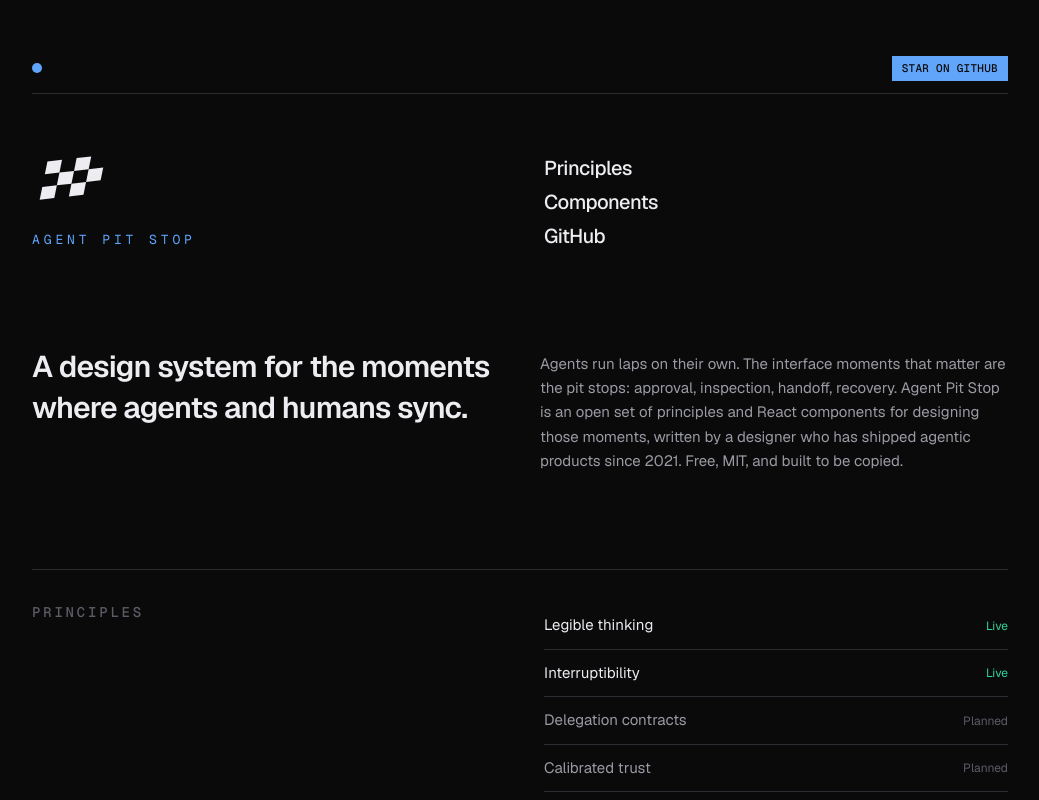
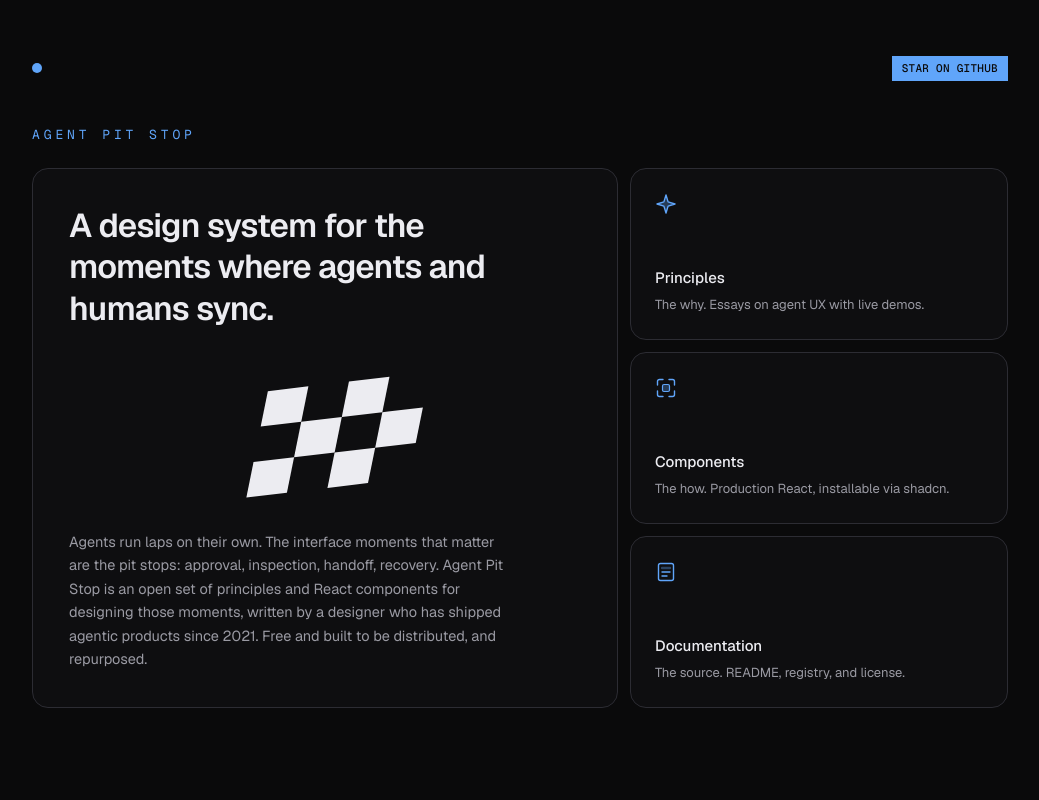
Before and after one commit to acaspx/agent-pitstop, a Next.js app: page / in a window 1280 px wide. Shown: the top 800 px of the page, without its empty margins (120-1159 px from the left). Built offline with nearby package versions, Linux system fonts and the light colour scheme.

Commit message:
feat: card-grid hero with flag centerpiece, icon link cards, dotted footer

```diff
--- a/app/page.tsx
+++ b/app/page.tsx
@@ -15,6 +15,65 @@ const components = [
   { title: "Approval Gate", href: "/components/approval-gate", status: "Live" },
   { title: "Agent Task List", href: "/components/agent-task-list", status: "Live" },
   { title: "Interrupt Bar", href: "/components/interrupt-bar", status: "Live" },
+];
+
+/* two-tone icons in the site accent */
+function SparkIcon() {
+  return (
+    <svg width="22" height="22" viewBox="0 0 22 22" fill="none" aria-hidden>
+      <path
+        d="M11 2l2.1 6.9L20 11l-6.9 2.1L11 20l-2.1-6.9L2 11l6.9-2.1L11 2Z"
+        fill="var(--color-pit)"
+        fillOpacity="0.3"
+        stroke="var(--color-pit)"
+        strokeWidth="1.4"
+        strokeLinejoin="round"
+      />
+    </svg>
+  );
+}
+
+function BracketsIcon() {
+  return (
+    <svg width="22" height="22" viewBox="0 0 22 22" fill="none" aria-hidden>
+      <rect x="7.5" y="7.5" width="7" height="7" rx="1.5" fill="var(--color-pit)" fillOpacity="0.3" stroke="var(--color-pit)" strokeWidth="1.2" />
+      <path d="M8 2.5H4.5A2 2 0 0 0 2.5 4.5V8M14 2.5h3.5a2 2 0 0 1 2 2V8M8 19.5H4.5a2 2 0 0 1-2-2V14M14 19.5h3.5a2 2 0 0 0 2-2V14" stroke="var(--color-pit)" strokeWidth="1.4" strokeLinecap="round" />
+    </svg>
+  );
+}
+
+function DocIcon() {
+  return (
+    <svg width="22" height="22" viewBox="0 0 22 22" fill="none" aria-hidden>
+      <rect x="3.5" y="2.5" width="15" height="17" rx="2" stroke="var(--color-pit)" strokeWidth="1.4" />
+      <path d="M7 7h8" stroke="var(--color-pit)" strokeWidth="2.4" strokeLinecap="round" opacity="0.35" />
+      <path d="M7 11h8M7 15h5" stroke="var(--color-pit)" strokeWidth="1.4" strokeLinecap="round" />
+    </svg>
+  );
+}
+
+const heroCards = [
+  {
+    title: "Principles",
+    description: "The why. Essays on agent UX with live demos.",
+    href: "#principles",
+    external: false,
+    icon: <SparkIcon />,
+  },
+  {
+    title: "Components",
+    description: "The how. Production React, installable via shadcn.",
+    href: "/components",
+    external: false,
+    icon: <BracketsIcon />,
+  },
+  {
+    title: "Documentation",
+    description: "The source. README, registry, and license.",
+    href: "https://github.com/acaspx/agent-pitstop",
+    external: true,
+    icon: <DocIcon />,
+  },
 ];
 
 function Row({ title, href, status }: { title: string; href: string | null; status: string }) {
@@ -37,7 +96,7 @@ export default function Home() {
     <main className="mx-auto max-w-5xl px-6 py-14">
       {/* top rule with marker + chip, like a start line */}
       <Reveal>
-        <div className="relative flex items-center justify-between border-b border-line pb-3">
+        <div className="relative flex items-center justify-between pb-3">
           <span className="h-2.5 w-2.5 rounded-full bg-pit" aria-hidden />
           <a
             href="https://github.com/acaspx/agent-pitstop"
@@ -48,51 +107,71 @@ export default function Home() {
         </div>
       </Reveal>
 
-      {/* two rails: flag + wordmark / nav */}
-      <Reveal delay={0.06}>
-        <div className="mt-14 grid gap-12 md:grid-cols-2">
-          <div>
-            <PitFlag size={72} className="text-chalk" />
-            <div className="mt-6 font-mono text-[13px] tracking-[0.3em] text-pit">
-              AGENT PIT STOP
-            </div>
-          </div>
-          <nav className="flex flex-col gap-1.5 text-xl font-medium tracking-tight md:pt-1">
-            <a href="#principles" className="w-fit text-chalk transition-colors hover:text-pit">
-              Principles
-            </a>
-            <Link href="/components" className="w-fit text-chalk transition-colors hover:text-pit">
-              Components
-            </Link>
-            <a
-              href="https://github.com/acaspx/agent-pitstop"
-              className="w-fit text-chalk transition-colors hover:text-pit"
-            >
-              GitHub
-            </a>
-          </nav>
-        </div>
+      {/* wordmark */}
+      <Reveal delay={0.04}>
+        <div className="mt-8 font-mono text-[13px] tracking-[0.3em] text-pit">AGENT PIT STOP</div>
       </Reveal>
 
-      {/* two-column statement */}
-      <Reveal delay={0.12}>
-        <div className="mt-24 grid gap-10 md:grid-cols-2">
-          <h1 className="text-[26px] font-semibold leading-snug tracking-tight text-chalk md:text-[30px]">
-            A design system for the moments where agents and humans sync.
-          </h1>
-          <p className="text-[15px] leading-relaxed text-smoke md:pt-1.5">
-            Agents run laps on their own. The interface moments that matter are the pit
-            stops: approval, inspection, handoff, recovery. Agent Pit Stop is an open set
-            of principles and React components for designing those moments, written by a
-            designer who has shipped agentic products since 2021. Free, MIT, and built to
-            be copied.
-          </p>
+      {/* hero card grid */}
+      <Reveal delay={0.1}>
+        <div className="mt-6 grid gap-3 lg:grid-cols-[1.55fr_1fr]">
+          {/* large card: headline / flag / paragraph */}
+          <div className="relative flex min-h-[420px] flex-col justify-between overflow-hidden rounded-2xl border border-line bg-[#0e0e10] p-7 md:min-h-[540px] md:p-9">
+            <div className="pointer-events-none absolute inset-0 flex items-center justify-center">
+              <PitFlag size={200} className="text-chalk" />
+            </div>
+            <h1 className="relative max-w-md text-[27px] font-semibold leading-tight tracking-tight text-chalk md:text-[33px]">
+              A design system for the moments where agents and humans sync.
+            </h1>
+            <p className="relative max-w-md text-[14.5px] leading-relaxed text-smoke">
+              Agents run laps on their own. The interface moments that matter are the pit
+              stops: approval, inspection, handoff, recovery. Agent Pit Stop is an open
+              set of principles and React components for designing those moments, written
+              by a designer who has shipped agentic products since 2021. Free and built
+              to be distributed, and repurposed.
+            </p>
+          </div>
+
+          {/* three link cards */}
+          <div className="grid gap-3">
+            {heroCards.map((card) =>
+              card.external ? (
+                <a
+                  key={card.title}
+                  href={card.href}
+                  className="group flex min-h-[150px] flex-col justify-between rounded-2xl border border-line bg-[#0e0e10] p-6 transition-colors hover:border-ash md:min-h-[172px]"
+                >
+                  {card.icon}
+                  <div>
+                    <div className="text-[15px] font-medium text-chalk group-hover:text-pit">
+                      {card.title}
+                    </div>
+                    <p className="mt-1 text-[13px] leading-relaxed text-smoke">{card.description}</p>
+                  </div>
+                </a>
+              ) : (
+                <Link
+                  key={card.title}
+                  href={card.href}
+                  className="group flex min-h-[150px] flex-col justify-between rounded-2xl border border-line bg-[#0e0e10] p-6 transition-colors hover:border-ash md:min-h-[172px]"
+                >
+                  {card.icon}
+                  <div>
+                    <div className="text-[15px] font-medium text-chalk group-hover:text-pit">
+                      {card.title}
+                    </div>
+                    <p className="mt-1 text-[13px] leading-relaxed text-smoke">{card.description}</p>
+                  </div>
+                </Link>
+              ),
+            )}
+          </div>
         </div>
       </Reveal>
 
       {/* two-rail sections */}
       <Reveal delay={0.16}>
-        <section id="principles" className="mt-24 grid gap-4 border-t border-line pt-8 md:grid-cols-2 md:gap-12">
+        <section id="principles" className="mt-24 grid gap-4 md:grid-cols-2 md:gap-12">
           <h2 className="font-mono text-sm font-medium uppercase tracking-[0.2em] text-ash">
             Principles
           </h2>
@@ -105,7 +184,7 @@ export default function Home() {
       </Reveal>
 
       <Reveal delay={0.1}>
-        <section className="mt-16 grid gap-4 border-t border-line pt-8 md:grid-cols-2 md:gap-12">
+        <section className="mt-16 grid gap-4 md:grid-cols-2 md:gap-12">
           <div className="flex items-start justify-between md:flex-col md:gap-3">
             <h2 className="font-mono text-sm font-medium uppercase tracking-[0.2em] text-ash">
               Components
@@ -123,9 +202,12 @@ export default function Home() {
       </Reveal>
 
       <Reveal delay={0.1}>
-        <footer className="mt-24 grid gap-4 border-t border-line pt-6 text-[13px] text-ash md:grid-cols-2 md:gap-12">
-          <span className="font-mono text-[11px] tracking-[0.2em]">EVERY LAP NEEDS A PIT</span>
-          <span>
+        <footer className="mt-24 grid gap-4 border-t border-dotted border-line pt-6 text-[13px] text-ash md:grid-cols-2 md:gap-12">
+          <span className="flex items-center gap-2.5 font-mono text-[11px] tracking-[0.2em]">
+            <PitFlag size={18} animated={false} className="shrink-0 text-chalk" />
+            &ldquo;I WANNA GO FAST.&rdquo; — RICKY BOBBY
+          </span>
+          <span className="md:text-right">
             By{" "}
             <a href="https://github.com/acaspx" className="text-smoke hover:text-chalk">
               Anton Castro
--- a/components/docs/pit-flag.tsx
+++ b/components/docs/pit-flag.tsx
@@ -13,7 +13,18 @@ const CELL_H = 10;
 /** ripple amplitude grows toward the flag's free edge */
 const AMP = [0.7, 1.3, 1.9, 2.5];
 
-export function PitFlag({ size = 22, className }: { size?: number; className?: string }) {
+/** static per-column offsets used when animation is off: a frozen wave pose */
+const STATIC_POSE = [0.7, -0.9, 1.4, -1.8];
+
+export function PitFlag({
+  size = 22,
+  className,
+  animated = true,
+}: {
+  size?: number;
+  className?: string;
+  animated?: boolean;
+}) {
   return (
     <svg
       width={size}
@@ -26,7 +37,8 @@ export function PitFlag({ size = 22, className }: { size?: number; className?: s
     >
       <g transform="translate(12 9) skewX(-18) rotate(-7)">
         {Array.from({ length: COLS }, (_, col) => (
-          <g key={col}>
+          <g key={col} transform={animated ? undefined : `translate(0 ${STATIC_POSE[col]})`}>
+            {animated && (
               <animateTransform
                 attributeName="transform"
                 type="translate"
@@ -38,6 +50,7 @@ export function PitFlag({ size = 22, className }: { size?: number; className?: s
                 calcMode="spline"
                 keySplines="0.45 0 0.55 1; 0.45 0 0.55 1"
               />
+            )}
             {Array.from({ length: ROWS }, (_, row) =>
               (row + col) % 2 === 0 ? (
                 <rect
```
Lines whose indentation alone changed are shown as unchanged.
